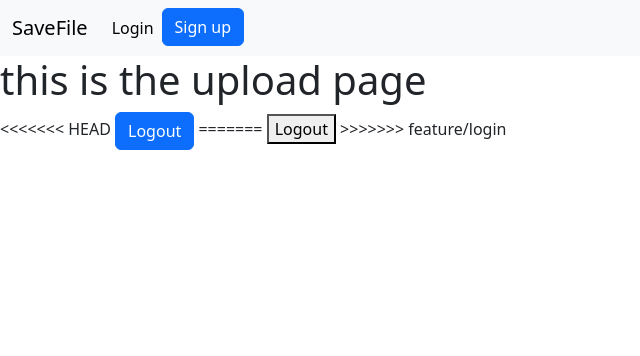
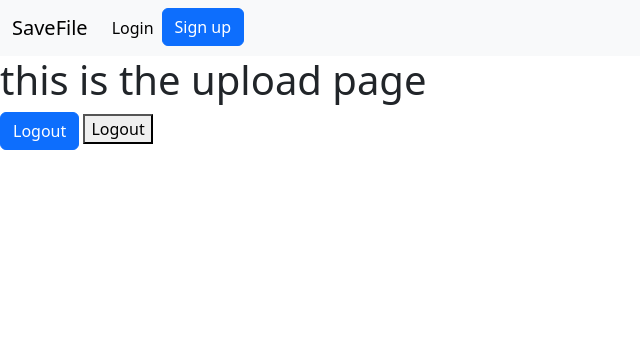
Before and after one commit to saravanamuthu1/Filesave, a Django app: page /upload/ in a window 1280 px wide. Shown: the top 356 px of the page, without its empty margins (0-640 px from the left). Run offline with Django 4.2, Linux system fonts and the light colour scheme.

Commit message:
added logout

```diff
--- a/filesite/templates/main/upload.html
+++ b/filesite/templates/main/upload.html
@@ -3,12 +3,9 @@
 {% block content %}
 <h1>this is the upload page</h1>
 <form action="{% url 'uploadpage' %}" method="post">
-<<<<<<< HEAD
 {% csrf_token %}
 <button type="button" class="btn btn-primary">Logout</button>
-=======
     {% csrf_token %}
 <button>Logout</button>
->>>>>>> feature/login
 </form>
 {% endblock content %}
```
